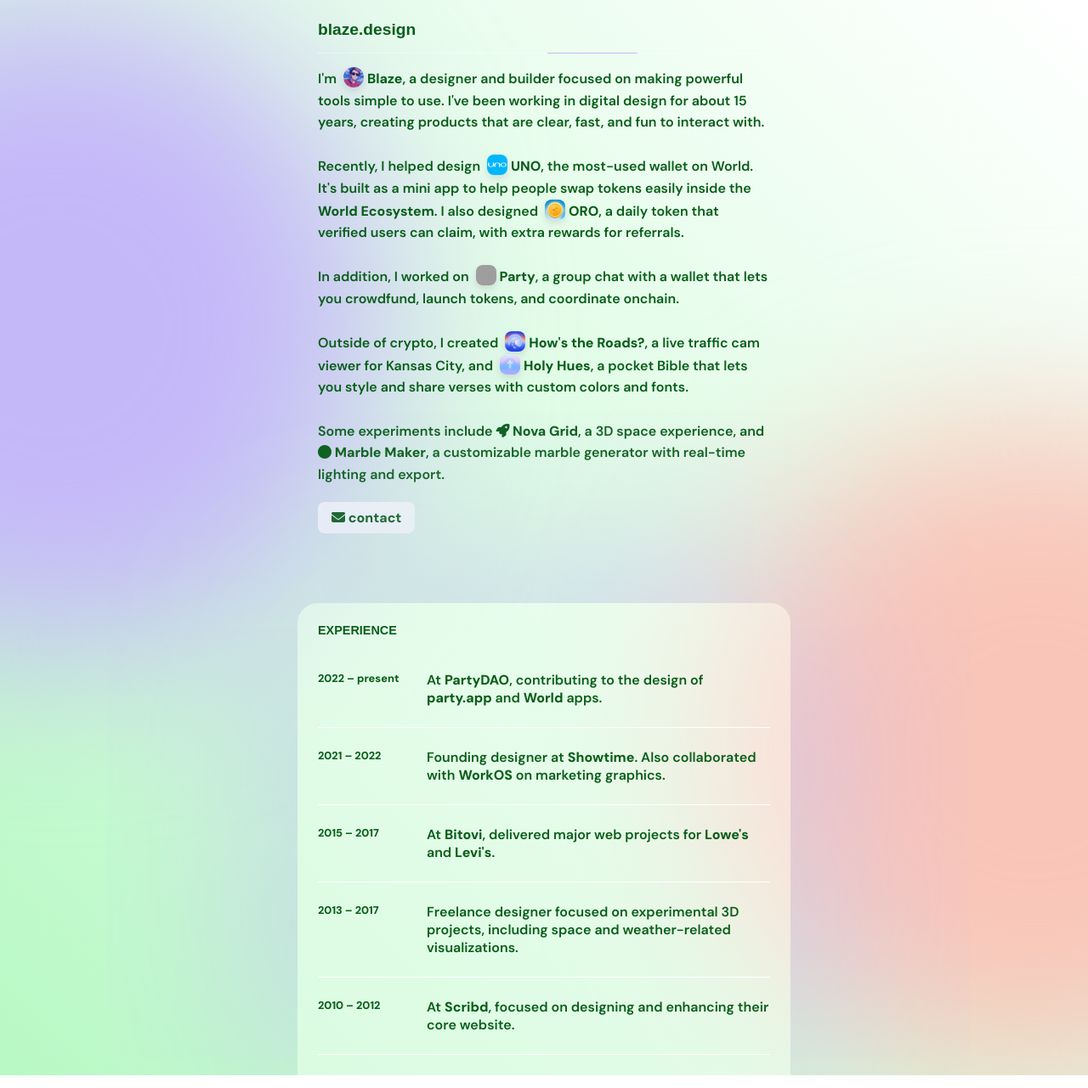
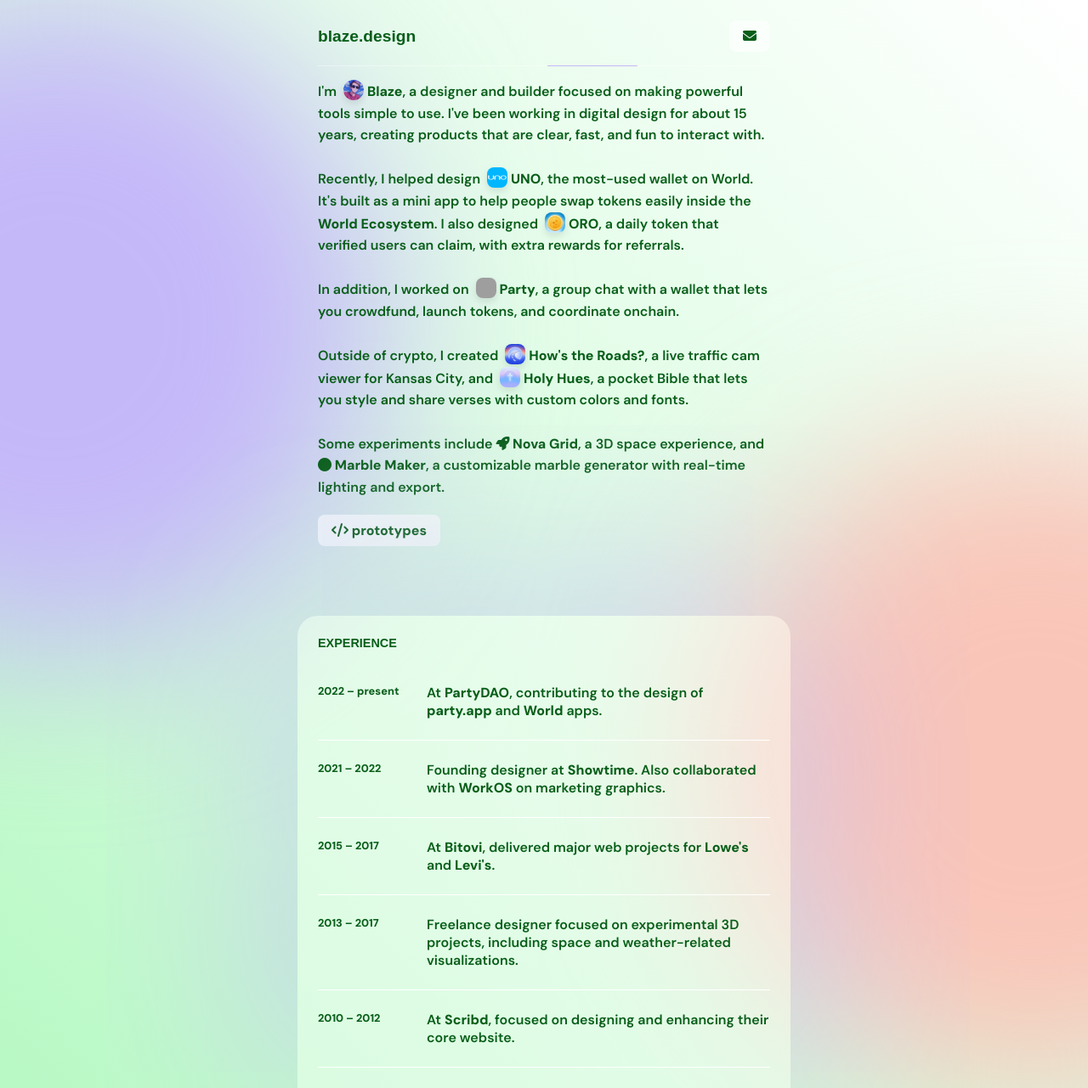
Before and after one commit to 0xblz/blaze-web, a Jekyll site: the page built from index.html, in a window 1280 px wide. Shown: the whole page at 85% size. Built offline with Jekyll 4.4.1, drawn with Linux system fonts in a browser that asks for light colours; nearby versions of some CDN libraries; some web fonts are replaced; grey boxes are pictures that could not be loaded.

Commit message:
added prototypes link

```diff
--- a/_sass/_layout.scss
+++ b/_sass/_layout.scss
@@ -70,6 +70,14 @@
         box-shadow: 0 0 20rem var(--secondary-color);
     }
 
+    header {
+        display: flex;
+        align-items: center;
+        flex-wrap: wrap;
+        justify-content: space-between;
+        gap: 1.5rem;
+    }
+
     p {
         img {
             width: 1.5rem;
--- a/index.html
+++ b/index.html
@@ -7,7 +7,10 @@
 ---
 
 <article>
-    <h1>{{ page.title }}</h1>
+    <header>
+        <h1>{{ page.title }}</h1>
+        <a href="https://forms.gle/HLtNWHQx3FmcS3Zn7" class="button" target="_blank"><i class="fa-solid fa-envelope"></i></a>
+    </header>
     <hr>
     <p>
         I'm <a href="https://x.com/0xblz" target="_blank"><img src="/assets/images/avatar.jpg" alt="Blaze" class="avatar" />Blaze</a>, a designer and builder focused on making powerful tools simple to use.
@@ -23,7 +26,7 @@
         <br><br>
         Some experiments include <a href="https://prototypes.blaze.design/nova-grid" target="_blank"><i class="fa-solid fa-rocket"></i> Nova Grid</a>, a 3D space experience, and <a href="https://prototypes.blaze.design/marble-maker" target="_blank"><i class="fa-solid fa-circle"></i> Marble Maker</a>, a customizable marble generator with real-time lighting and export.
         <br><br>
-        <a href="https://forms.gle/HLtNWHQx3FmcS3Zn7" class="button" target="_blank"><i class="fa-solid fa-envelope"></i> contact</a>
+        <a href="https://prototypes.blaze.design" class="button"><i class="fa-solid fa-code"></i> prototypes</a>
     </p>
 </article>
 
```
Also changed, not shown: 4 other files.
